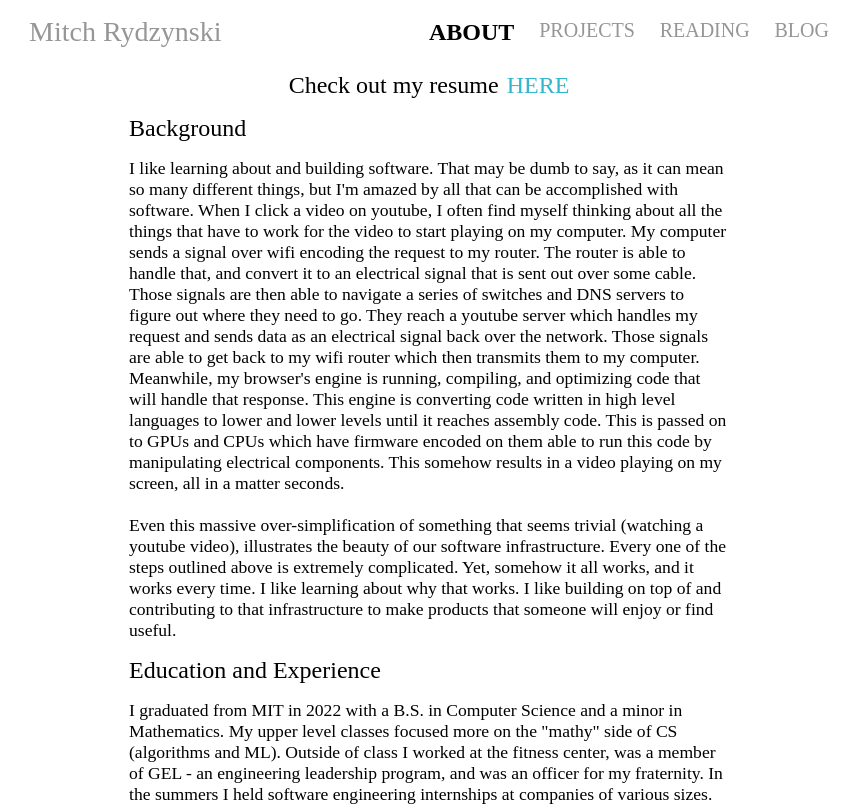
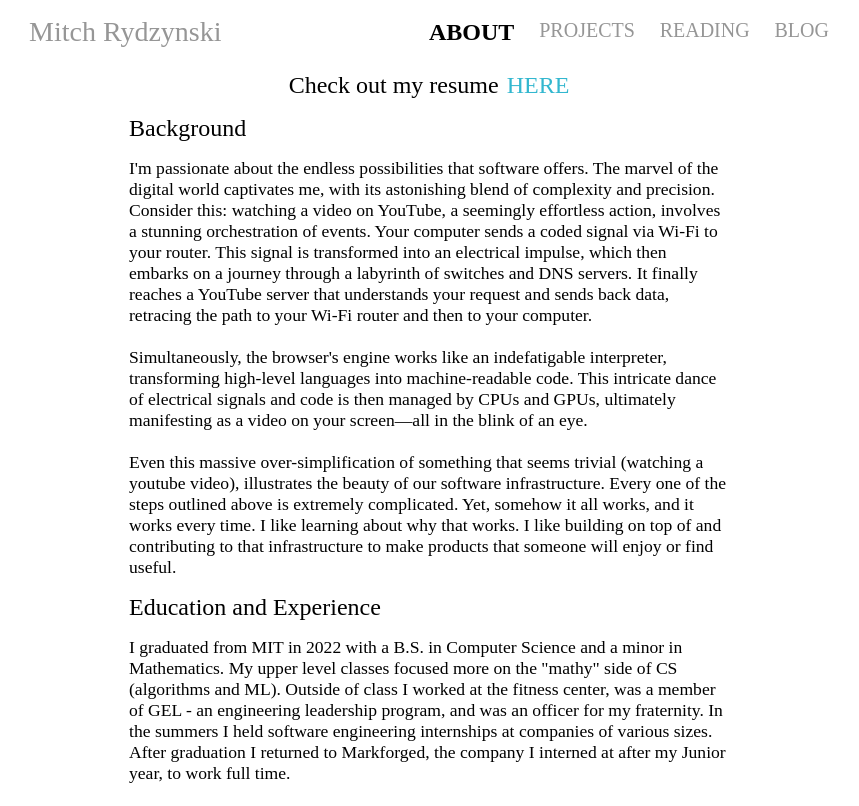
Before and after one commit to rydzynskim/rydzynskim.github.io, a React app: page /#/about in a window 1280 px wide. Shown: the top 806 px of the page, without its empty margins (211-1070 px from the left). Built offline with nearby package versions, Linux system fonts and the light colour scheme; the HTML template or start-up script is replaced by a standard one.

Commit message:
rewrote background section of personal page using chat gpt suggesstions :)

```diff
--- a/src/pages/about/page.tsx
+++ b/src/pages/about/page.tsx
@@ -59,25 +59,23 @@ function About(): React.ReactElement {
       <div className={classes.sectionContainer}>
         <div className={classes.sectionHeaderText}>Background</div>
         <div className={classes.sectionContentText}>
-          I like learning about and building software. That may be dumb to say,
-          as it can mean so many different things, but I&apos;m amazed by all
-          that can be accomplished with software. When I click a video on
-          youtube, I often find myself thinking about all the things that have
-          to work for the video to start playing on my computer. My computer
-          sends a signal over wifi encoding the request to my router. The router
-          is able to handle that, and convert it to an electrical signal that is
-          sent out over some cable. Those signals are then able to navigate a
-          series of switches and DNS servers to figure out where they need to
-          go. They reach a youtube server which handles my request and sends
-          data as an electrical signal back over the network. Those signals are
-          able to get back to my wifi router which then transmits them to my
-          computer. Meanwhile, my browser&apos;s engine is running, compiling,
-          and optimizing code that will handle that response. This engine is
-          converting code written in high level languages to lower and lower
-          levels until it reaches assembly code. This is passed on to GPUs and
-          CPUs which have firmware encoded on them able to run this code by
-          manipulating electrical components. This somehow results in a video
-          playing on my screen, all in a matter seconds.
+          I&apos;m passionate about the endless possibilities that software
+          offers. The marvel of the digital world captivates me, with its
+          astonishing blend of complexity and precision. Consider this: watching
+          a video on YouTube, a seemingly effortless action, involves a stunning
+          orchestration of events. Your computer sends a coded signal via Wi-Fi
+          to your router. This signal is transformed into an electrical impulse,
+          which then embarks on a journey through a labyrinth of switches and
+          DNS servers. It finally reaches a YouTube server that understands your
+          request and sends back data, retracing the path to your Wi-Fi router
+          and then to your computer.
+          <br />
+          <br />
+          Simultaneously, the browser&apos;s engine works like an indefatigable
+          interpreter, transforming high-level languages into machine-readable
+          code. This intricate dance of electrical signals and code is then
+          managed by CPUs and GPUs, ultimately manifesting as a video on your
+          screen—all in the blink of an eye.
           <br />
           <br />
           Even this massive over-simplification of something that seems trivial
```
Also changed, not shown: 1 other file (tests, documents, lock files or other folders).
